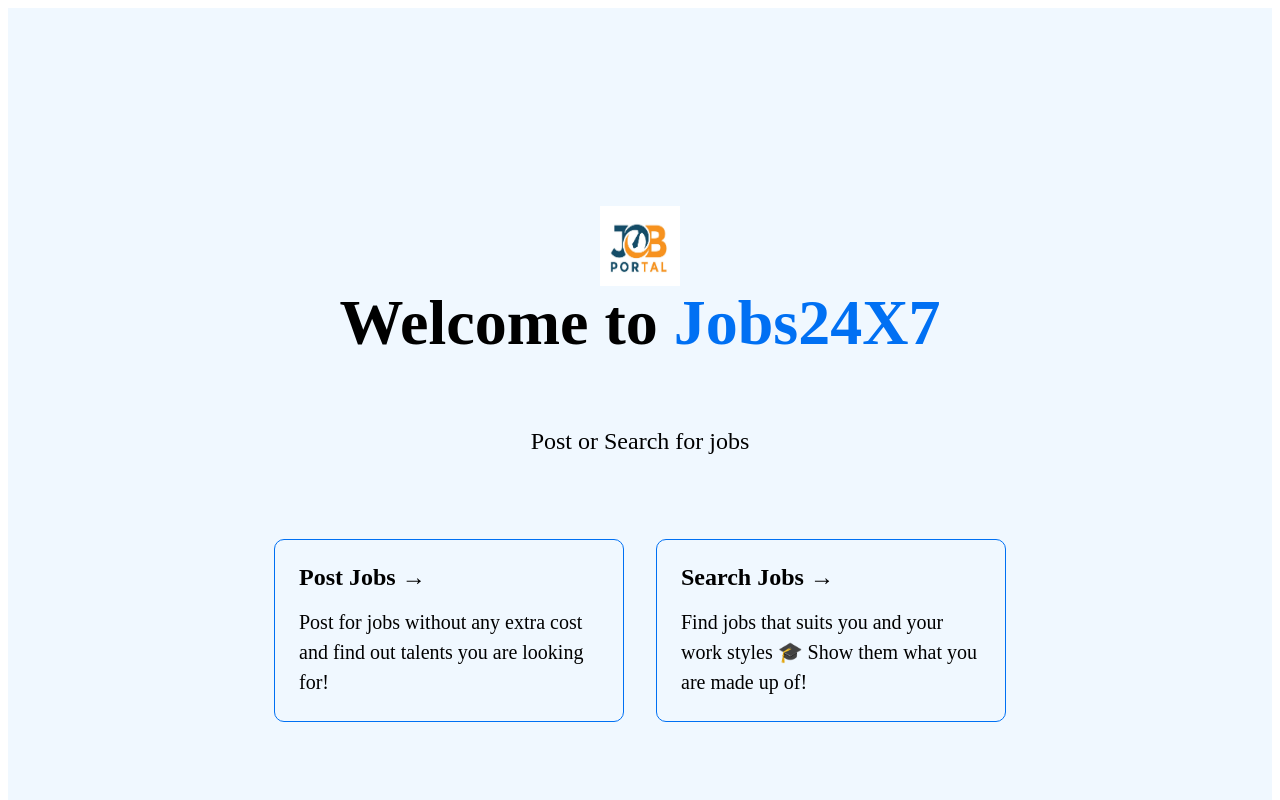
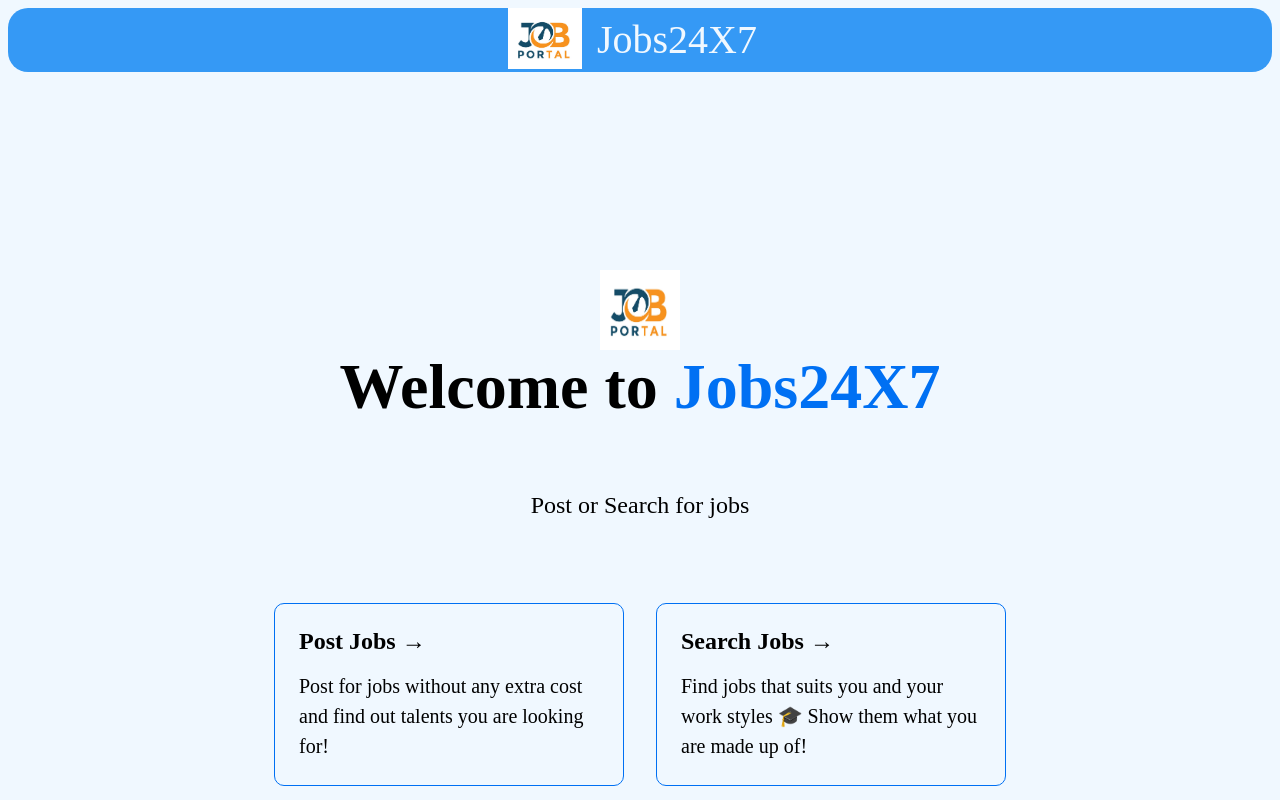
Before and after one commit to ironzoul/project, a Next.js app: page / in a window 1280 px wide. Shown: the top 800 px of the page. Built offline with nearby package versions, Linux system fonts and the light colour scheme.

Commit message:
Add files via upload

```diff
--- a/package.json
+++ b/package.json
@@ -12,6 +12,7 @@
     "bootstrap": "^5.1.3",
     "firebase": "^9.8.1",
     "firebase-admin": "^10.2.0",
+    "framer-motion": "^6.3.3",
     "js-cookies": "^1.0.4",
     "next": "12.1.6",
     "next-sanity": "^0.5.2",
--- a/pages/_app.js
+++ b/pages/_app.js
@@ -1,8 +1,19 @@
 import Link from 'next/link'
 import '../styles/globals.css'
 
+
 function MyApp({ Component, pageProps }) {
-  return <Component {...pageProps} />
+  return(
+  <>
+  <div className="nav">
+  <img src="/jplogo.jpg" alt="jobs24x7 logo" height = {61}/ >
+    <Link href="/">
+      <a>Jobs24X7</a>
+    </Link>
+  </div>
+  <Component {...pageProps} />
+  </>
+  )
 }
 
 export default MyApp
--- a/pages/index.js
+++ b/pages/index.js
@@ -2,6 +2,7 @@
 import Image from 'next/image'
 import Link from 'next/link'
 import styles from '../styles/Home.module.css'
+import { motion } from 'framer-motion';
 
 
 export default function Home() {
@@ -15,24 +16,52 @@
       </Head>
 
       <main className={styles.main}>
+
         <img src="/jplogo.jpg" alt="jobs24x7 logo" width= {80} height = {80}/ >
+        <motion.div initial="hidden" animate="visible" variants={{
+          hidden: {
+            scale: .8,
+            opacity: 0
+          },
+          visible: {
+            scale: 1,
+            opacity: 1,
+            transition: {
+              delay: .4,
+              duration: 2,
+            }
+          },
+        }}>
         <h1 className={styles.title}>
           Welcome to <a href="/">Jobs24X7</a>
         </h1>
-
+        </motion.div>
         <p className={styles.description}>
           Post or Search for jobs
         </p>
 
         <div className={styles.grid}>
+
           <a href="/recruiter" className={styles.card}>
+          <motion.div  className="card" whileHover={{
+                scale: 1.1,
+                transition: {
+                  duration: .2
+                }
+              }}>
             <h2>Post Jobs &rarr;</h2>
-            <p>Post for jobs without any extra cost and find out talents you are looking for!</p>
+            <p>Post for jobs without any extra cost and find out talents you are looking for!</p></motion.div>
           </a>
 
           <a href="/recruited" className={styles.card}>
+          <motion.div  className="card" whileHover={{
+                scale: 1.1,
+                transition: {
+                  duration: .2
+                }
+              }}>
             <h2>Search Jobs &rarr;</h2>
-            <p>Find jobs that suits you and your work styles 🎓 Show them what you are made up of!</p>
+            <p>Find jobs that suits you and your work styles 🎓 Show them what you are made up of!</p></motion.div>
           </a>
 
         </div>
--- a/pages/recruiter.js
+++ b/pages/recruiter.js
@@ -23,10 +23,6 @@
         <link rel="icon" href="/jplogo.jpg" />
       </Head>
         <main className={styles.main}>
-        <img src="/jplogo.jpg" alt="jobs24x7 logo" width= {80} height = {80}/ >
-        <h1 className={styles.title}>
-          <a href="/">Jobs24X7</a>
-        </h1>
 
             <h2> Post jobs</h2>
 
--- a/styles/Home.module.css
+++ b/styles/Home.module.css
@@ -176,7 +176,14 @@
   font-size: 1.25rem;
   line-height: 1.5;
 }
-
+.big {
+  width: 1280px;
+  height: 740px;
+  box-shadow: 0px 10px 20px 0px rgba(0, 0, 0, 0.05);
+  background-color: #d77878;
+  overflow: hidden;
+  border-radius: 20px;
+}
 
 @media (max-width: 600px) {
   .grid {
--- a/styles/globals.css
+++ b/styles/globals.css
@@ -1,3 +1,34 @@
-.anony{
-	display: flex;
+.nav{
+    height: 4rem;
+    left: 0px;
+    top: -22px;
+    background: #3599F5;
+    border-radius: 20px;
+    justify-content: center;
+    flex: 1;
+    display: flex;
+
+
+
 }
+.nav a {
+    font-family: 'Josefin Sans';
+    font-style: normal;
+    font-weight: 400;
+    font-size: 40px;
+    line-height: 20px;
+    color: #f0f8ff;
+    text-decoration: none;
+    display: flex;
+    width: 15%;
+    align-items: center;
+    text-align: center;
+    justify-content: space-evenly;
+
+}
+
+
+
+body {
+    background-color:#f0f8ff;
+}
```
Also changed, not shown: pages/Signin.js (added, +28 -0 lines), pages/auth.js (added, +14 -0 lines), pages/recruited.js (+15 -7 lines), 1 other file (tests, documents, lock files or other folders).
